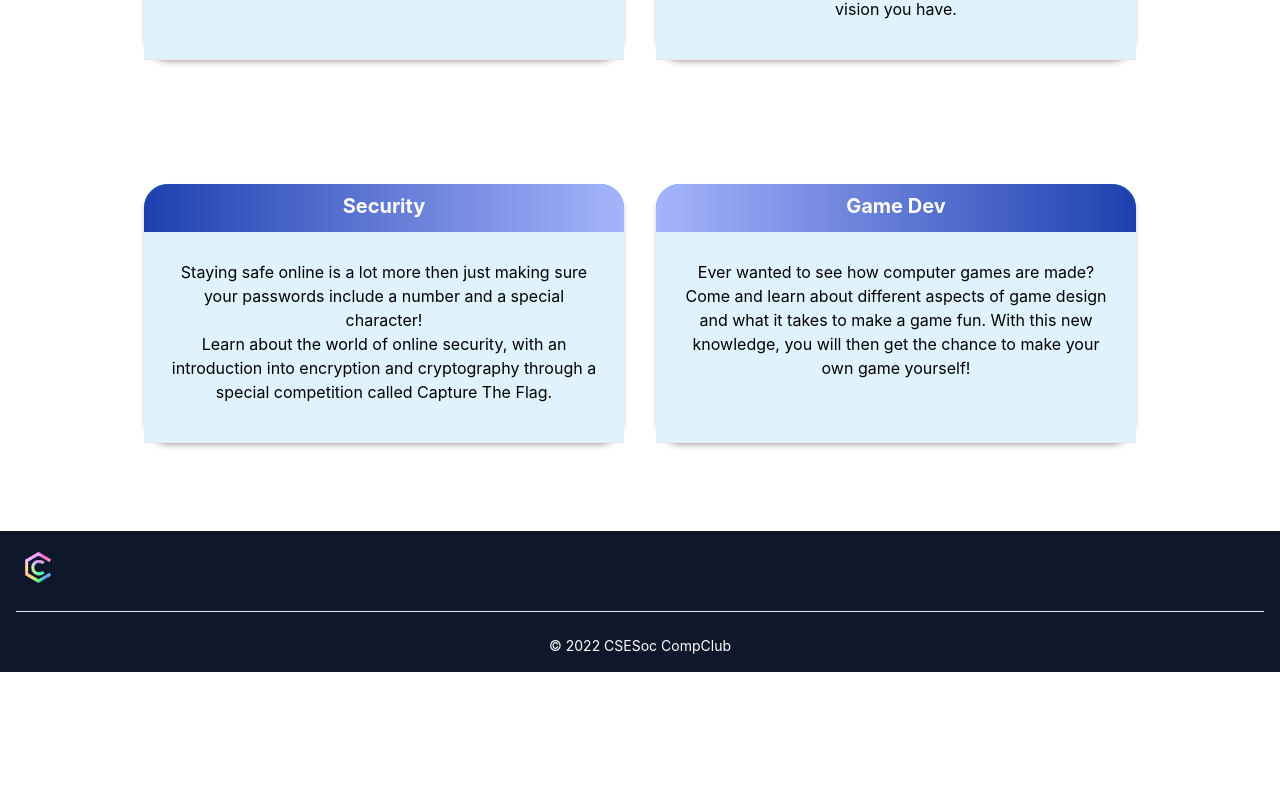
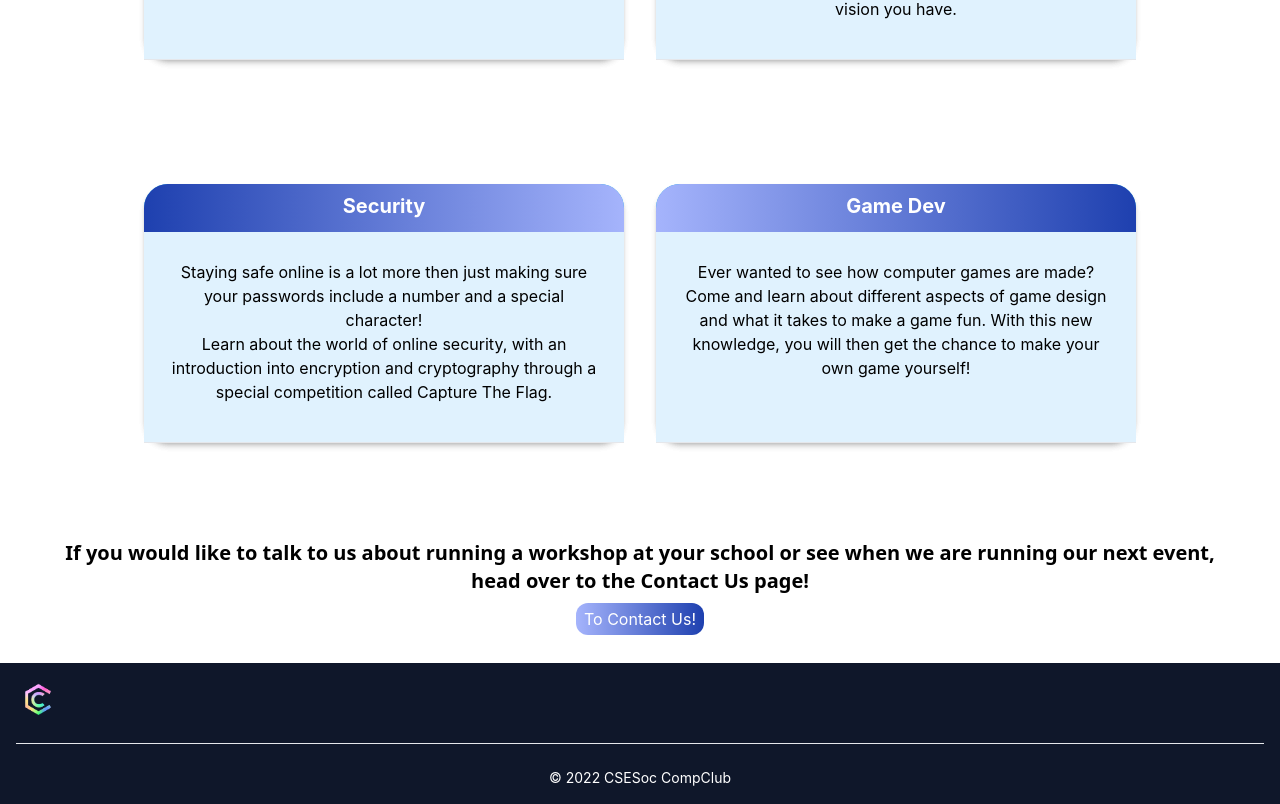
Before and after one commit to CSESoc-CompClub/cc-website-v2, a React (Create React App) app: page /events in a window 1280 px wide. Shown: the part 1965-2769 px from the top of the page. Before the commit the page ends 2637 px from the top, so only its background shows below. Built offline with nearby package versions, Linux system fonts and the light colour scheme; the HTML template or start-up script is replaced by a standard one.

Commit message:
added a jump from events to contact us

```diff
--- a/src/components/SyllabusAccordion.jsx
+++ b/src/components/SyllabusAccordion.jsx
@@ -16,7 +16,7 @@ export default function SyllabusAccordion() {
         setExpanded(isExpanded ? panel : false);
     };
     return (
-        <div class='py-10 flex flex-row items-center justify-center w-50 h-500 block md:hidden'>
+        <div class='pt-7 pb-7 flex flex-row items-center justify-center w-50 h-500 block md:hidden'>
             <div class='w-3/4 h-64 rounded-lg'>
                 <Accordion allowZeroExpanded='true' class='text-center rounded-sm'>
                     <AccordionItem>
--- a/src/components/SyllabusCards.jsx
+++ b/src/components/SyllabusCards.jsx
@@ -54,7 +54,7 @@ export default function SyllabusCards(props) {
             </div>
 
             {/*row two*/}
-            <div class='flex flex-row px-[10%] pb-10 hidden md:flex justify-center'>
+            <div class='flex flex-row px-[10%] pb-6 hidden md:flex justify-center'>
                 <div class="text-center py-5">
                     <div class="flex justify-center mb-3 p-4">
                         <div class='flex flex-col'>
--- a/src/pages/Events.jsx
+++ b/src/pages/Events.jsx
@@ -2,15 +2,11 @@ import React from 'react';
 import './../styles/events.css'
 import { ReactDOM } from 'react';
 import banner from './../assets/events/events-banner.png';
-import htmlcss from './../assets/events/html-css.jpg';
-import gamedev from './../assets/events/gamedev.jpeg'
-import security from './../assets/events/security.jpg';
-import candpython from './../assets/events/candpython.jpg';
 import collage from './../assets/events/events-collage.png';
-import UpcomingEvent from '../components/EventsCard.jsx'
+import UpcomingEvent from '../components/UpcomingEventsCard.jsx'
 import SyllabusAccordion from '../components/SyllabusAccordion';
 import SyllabusCards from '../components/SyllabusCards';
-import { Grid, Card, CardActions, CardContent, CardMedia, Typography, Button } from '@mui/material';
+import { Link } from 'react-router-dom';
 
 export default function Events() {
   return (
@@ -61,6 +57,14 @@ export default function Events() {
         <SyllabusAccordion/>
         <SyllabusCards/>
       </div>
+      <div class='mt-6 text-xl font-sans font-bold text-center pb-2 px-16 flex justify-center'>
+          If you would like to talk to us about running a workshop at your school or see when we are running our next event, head over to the Contact Us page!
+      </div>
+        <Link to='/contactus' class='flex justify-center pb-7'>
+          <button class="bg-gradient-to-r from-indigo-300 to-blue-800 text-white hover:bg-green-500 hover:underline text-md font-normal rounded-xl px-2 py-1">
+            To Contact Us!
+          </button>
+        </Link>
     </div>
   );
 }
```
Also changed, not shown: src/components/UpcomingEventsCard.jsx (renamed from src/components/EventsCard.jsx).
